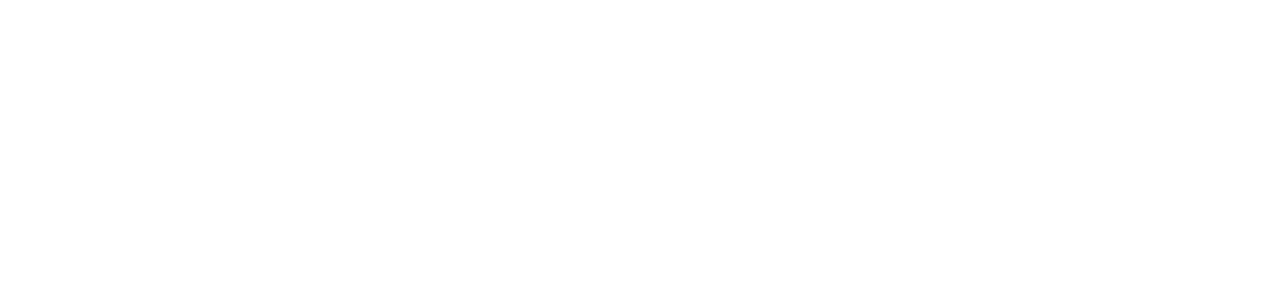
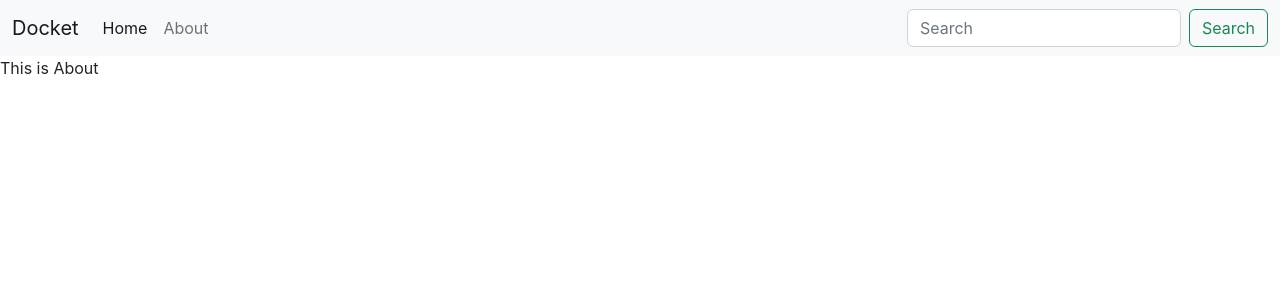
Before and after one commit to RajavJain/docker, a React (Create React App) app: page /about in a window 1280 px wide. Shown: the top 300 px of the page. Built offline with nearby package versions, Linux system fonts and the light colour scheme.

Commit message:
Added About, Home, Navbar components

```diff
--- a/public/index.html
+++ b/public/index.html
@@ -10,14 +10,15 @@
       content="Web site created using create-react-app"
     />
     <link rel="apple-touch-icon" href="%PUBLIC_URL%/logo192.png" />
+    <link rel="manifest" href="%PUBLIC_URL%/manifest.json" />
+    <link href="https://cdn.jsdelivr.net/npm/bootstrap@5.2.2/dist/css/bootstrap.min.css" rel="stylesheet" integrity="sha384-Zenh87qX5JnK2Jl0vWa8Ck2rdkQ2Bzep5IDxbcnCeuOxjzrPF/et3URy9Bv1WTRi" crossorigin="anonymous">
 
-    <link rel="manifest" href="%PUBLIC_URL%/manifest.json" />
-
-    <title>Docker</title>
+    <title>Docker - For your Secured Notes</title>
   </head>
   <body>
     <noscript>You need to enable JavaScript to run this app.</noscript>
     <div id="root"></div>
+    <script src="https://cdn.jsdelivr.net/npm/bootstrap@5.2.2/dist/js/bootstrap.bundle.min.js" integrity="sha384-OERcA2EqjJCMA+/3y+gxIOqMEjwtxJY7qPCqsdltbNJuaOe923+mo//f6V8Qbsw3" crossorigin="anonymous"></script>
 
   </body>
 </html>
--- a/src/App.js
+++ b/src/App.js
@@ -1,9 +1,21 @@
 import './App.css';
+import React from "react";
+import Home from './components/Home';
+import { BrowserRouter as Router, Route, Routes } from "react-router-dom"
+import Navbar from './components/Navbar';
+import About from './components/About';
 
 function App() {
   return (
-    <div className="App">
-    </div>
+    <>
+      <Router>
+        <Navbar />
+        <Routes>
+          <Route exact path="/" element={<Home />} />
+          <Route exact path="/about" element={<About />} />
+        </Routes>
+      </Router>
+    </>
   );
 }
 
--- /dev/null
+++ b/src/components/About.js
@@ -0,0 +1,12 @@
+import React from 'react'
+
+const About = () => {
+  return (
+    <div>
+        This is About
+
+    </div>
+  )
+}
+
+export default About
--- /dev/null
+++ b/src/components/Home.js
@@ -0,0 +1,11 @@
+import React from 'react'
+
+const home = () => {
+  return (
+    <div>
+        This is home
+    </div>
+  )
+}
+
+export default home
--- /dev/null
+++ b/src/components/Navbar.js
@@ -0,0 +1,34 @@
+import React from 'react'
+import { Link } from 'react-router-dom'
+
+const Navbar = () => {
+    return (
+        <>
+            <nav className="navbar navbar-expand-lg bg-light">
+                <div className="container-fluid">
+                    <Link className="navbar-brand" to="/">Docket</Link>
+                    <button className="navbar-toggler" type="button" data-bs-toggle="collapse" data-bs-target="#navbarSupportedContent" aria-controls="navbarSupportedContent" aria-expanded="false" aria-label="Toggle navigation">
+                        <span className="navbar-toggler-icon"></span>
+                    </button>
+                    <div className="collapse navbar-collapse" id="navbarSupportedContent">
+                        <ul className="navbar-nav me-auto mb-2 mb-lg-0">
+                            <li className="nav-item">
+                                <Link className="nav-link active" aria-current="page" to="/">Home</Link>
+                            </li>
+                            <li className="nav-item">
+                                <Link className="nav-link" to="/about">About</Link>
+                            </li>
+
+                        </ul>
+                        <form className="d-flex" role="search">
+                            <input className="form-control me-2" type="search" placeholder="Search" aria-label="Search"/>
+                                <button className="btn btn-outline-success" type="submit">Search</button>
+                        </form>
+                    </div>
+                </div>
+            </nav>
+        </>
+    )
+}
+
+export default Navbar
```
